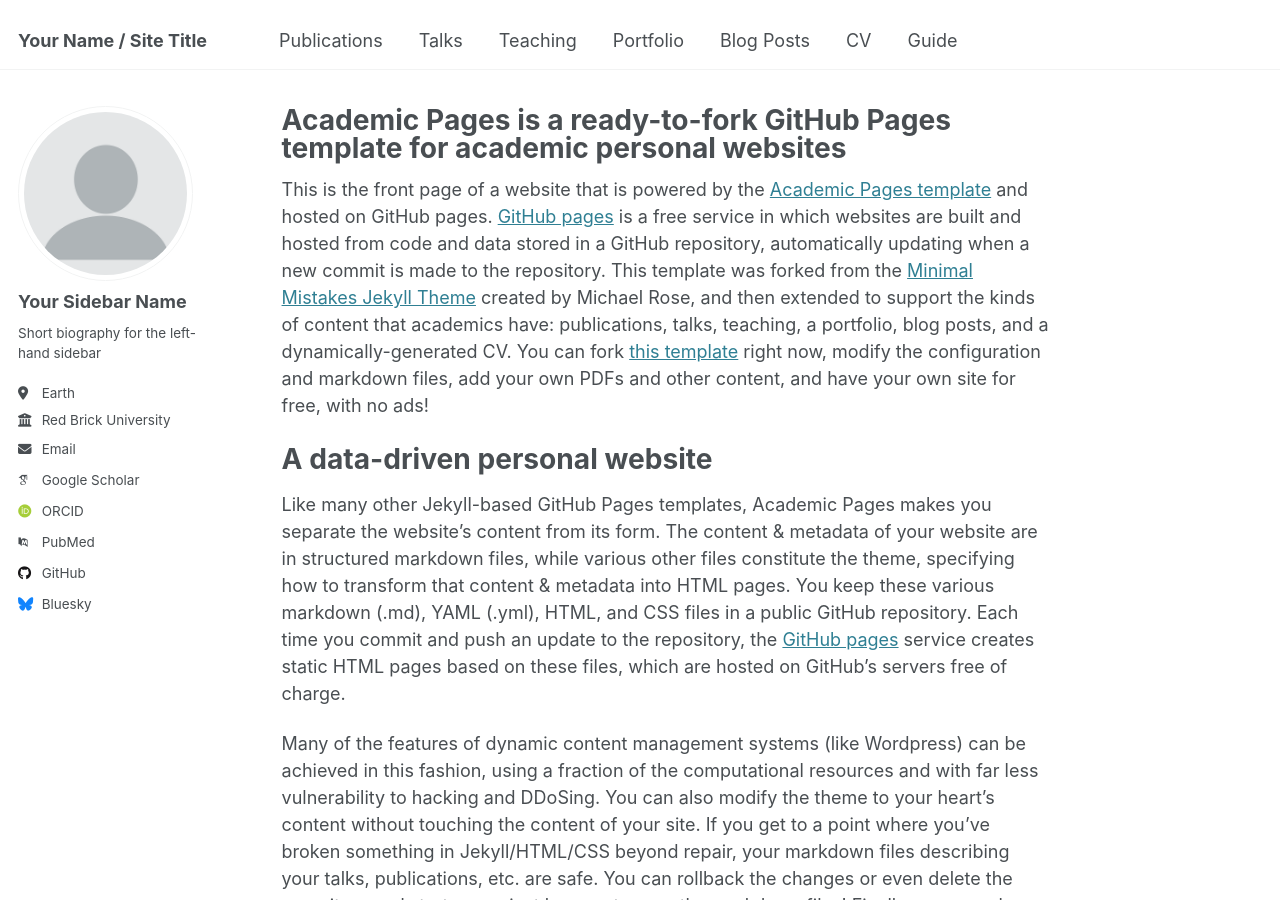
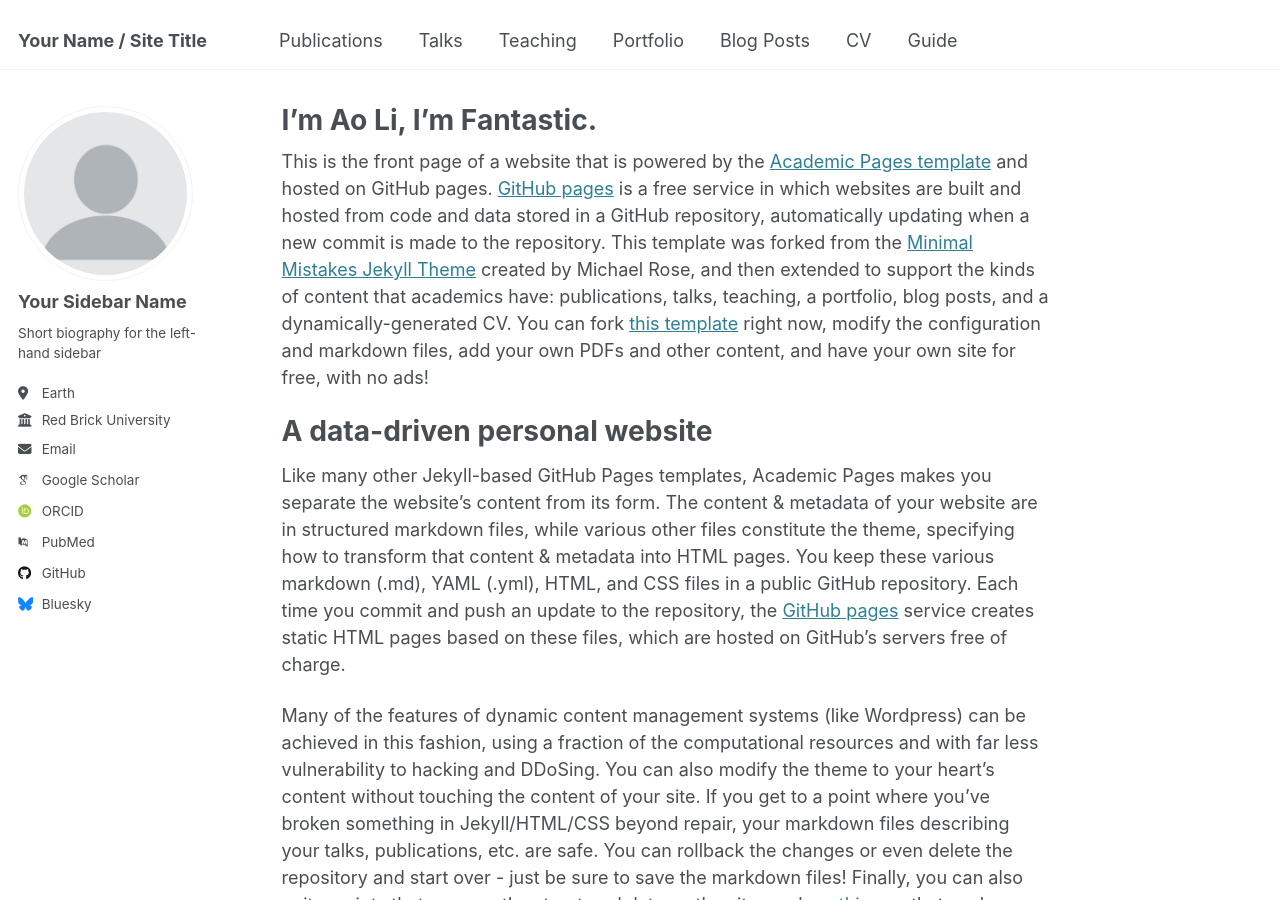
Before and after one commit to liaolea/liaolea.github.io, a Jekyll site: the page built from _pages/about.md, in a window 1280 px wide and 900 px high. Built offline with Jekyll 4.4.1, drawn with Linux system fonts in a browser that asks for light colours; some web fonts are replaced.

Commit message:
Update about.md

```diff
--- a/_pages/about.md
+++ b/_pages/about.md
@@ -1,6 +1,6 @@
 ---
 permalink: /
-title: "Academic Pages is a ready-to-fork GitHub Pages template for academic personal websites"
+title: "I'm Ao Li, I'm Fantastic."
 author_profile: true
 redirect_from:
   - /about/
```
